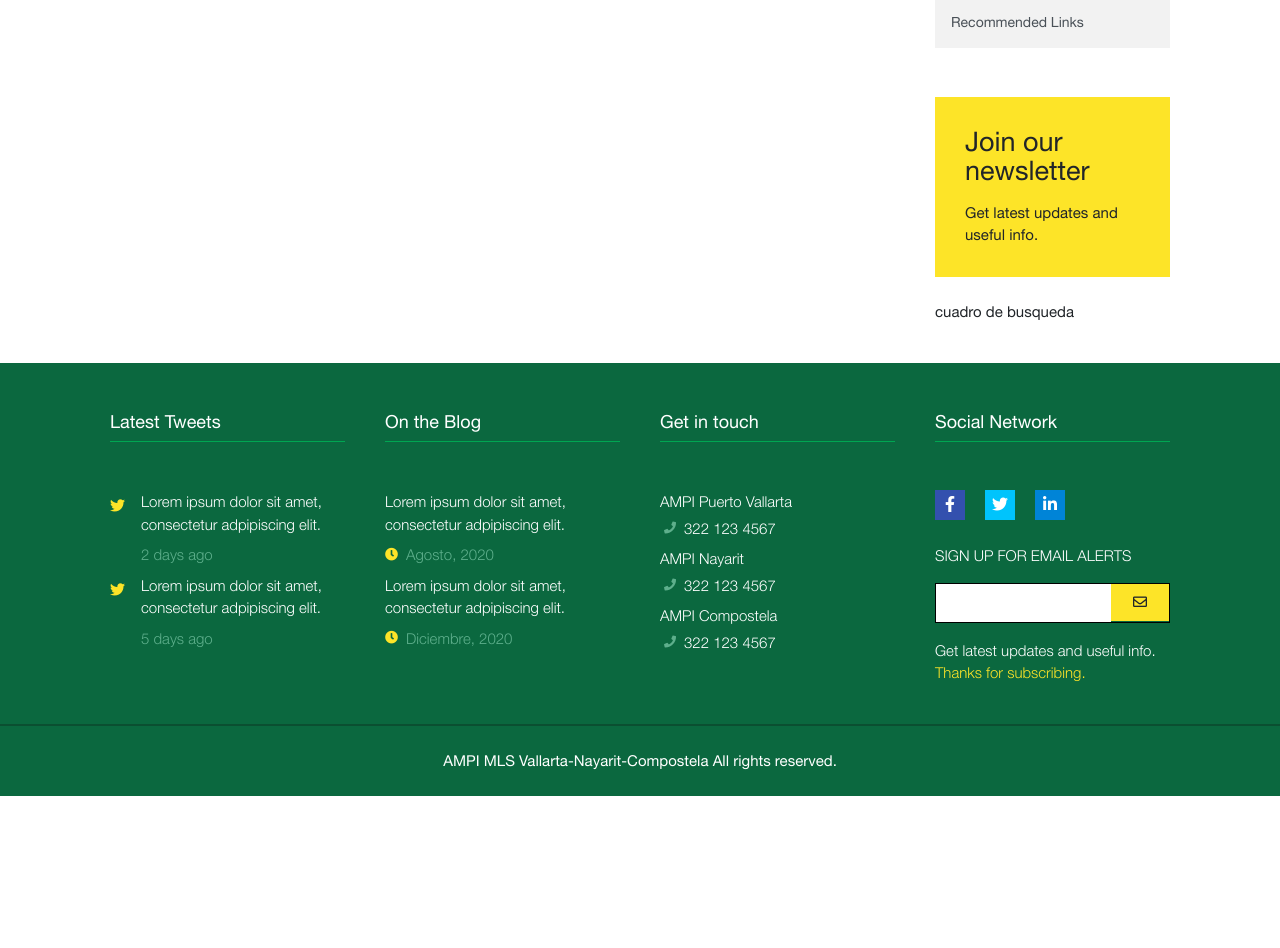
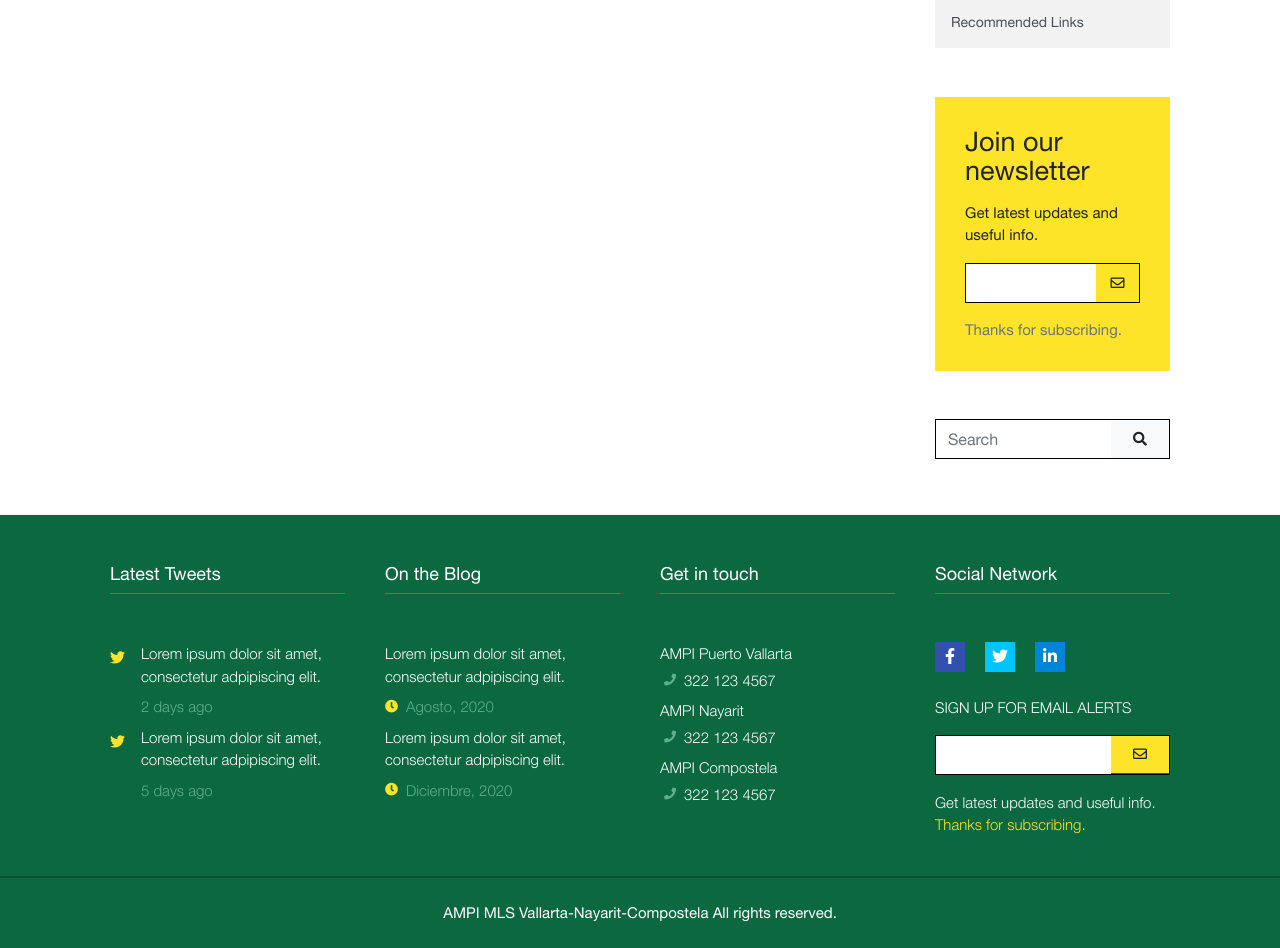
Before and after one commit to blakmetall/ampi, a PHP site: page /dist/members.html in a window 1280 px wide. Shown: the part 567-1515 px from the top of the page. Before the commit the page ends 1363 px from the top, so only its background shows below. Run offline with PHP 8.4, Linux system fonts and the light colour scheme; some libraries are stand-ins or nearby versions.

Commit message:
sidebar y pagina general de miembros

```diff
--- a/dist/members.html
+++ b/dist/members.html
@@ -179,7 +179,7 @@
 
                 <div class="row no-gutters">
                     <!-- sidebar menu -->
-                    <div class="col-12 col-sm-6 col-md-12">
+                    <div class="col-12 col-sm-6 col-lg-12 order-1 order-sm-2 order-lg-1">
                         <div class="app-sidebar-menu">
                             <div class="app-sidebar-menu-title">
                                 <span>Menu</span>
@@ -277,14 +277,41 @@
                         </div>
                     </div>
 
+                    <!-- newsletter and search -->
+                    <div
+                        class="col-12 col-sm-6 col-lg-12 pt-5 pt-sm-0 pt-lg-5 pr-0 pr-sm-5 pr-lg-0 order-2 order-sm-1 order-lg-2">
+                        <!-- newsletter -->
+                        <div class="mb-5 app-sidebar-newsletter-box">
+                            <div class="app-font-27 title">Join our newsletter</div>
+                            <div class="mb-3">Get latest updates and useful info.</div>
+                            <form class="form-inline app-newsletter-sidebar-form mb-3">
+                                <div class="form-group w-75">
+                                    <input type="email" class="form-control">
+                                </div>
+                                <button type="submit" class="btn btn-sm btn-warning w-25">
+                                    <i class="far fa-envelope"></i>
+                                </button>
+                            </form>
 
-                    <!-- newsletter -->
-                    <div class="col-12 col-sm-6 col-md-12 pt-5 pt-sm-0 pt-md-5">
-                        <div class="mb-4 app-sidebar-newsletter-box">
-                            <div class="app-font-27 title">Join our newsletter</div>
-                            <div>Get latest updates and useful info.</div>
+                            <!-- newsletter register response -->
+                            <div class="text-secondary">
+                                Thanks for subscribing.
+                            </div>
                         </div>
-                        <div>cuadro de busqueda</div>
+
+                        <!-- search box -->
+                        <div>
+                            <form action="">
+                                <div class="form-inline app-sidebar-search mb-3">
+                                    <div class="form-group w-75">
+                                        <input type="email" class="form-control" placeholder="Search">
+                                    </div>
+                                    <button type="submit" class="btn btn-sm btn-light w-25">
+                                        <i class="fa fa-search"></i>
+                                    </button>
+                                </div>
+                            </form>
+                        </div>
                     </div>
                 </div>
 
--- a/scss/app.scss
+++ b/scss/app.scss
@@ -133,6 +133,50 @@ body {
 
     .app-footer-line {
         border-bottom: 2px solid #0b4f31;
+    }
+}
+
+.app-newsletter-sidebar-form {
+    border: 1px solid #000000;
+
+    .form-group {
+        margin-bottom: 0;
+
+        input {
+            width: 100%;
+            border: none;
+            border-radius: 0;
+            box-shadow: none;
+            font-size: 1rem;
+        }
+    }
+
+    button {
+        padding-top: 7.5px;
+        padding-bottom: 7px;
+        border-radius: 0;
+    }
+}
+
+.app-sidebar-search {
+    border: 1px solid #000000;
+
+    .form-group {
+        margin-bottom: 0;
+
+        input {
+            width: 100%;
+            border: none;
+            border-radius: 0;
+            box-shadow: none;
+            font-size: 1rem;
+        }
+    }
+
+    button {
+        padding-top: 7.5px;
+        padding-bottom: 7px;
+        border-radius: 0;
     }
 }
 
@@ -409,6 +453,14 @@ body {
             }
         }
     }
+
+    .app-page-container {
+        .app-page-container-inner {
+            .app-page-sidebar-container {
+                max-width: 100%;
+            }
+        }
+    }
 }
 
 @include media-breakpoint-down(sm) {
```
Also changed, not shown: dist/css/app.css.
